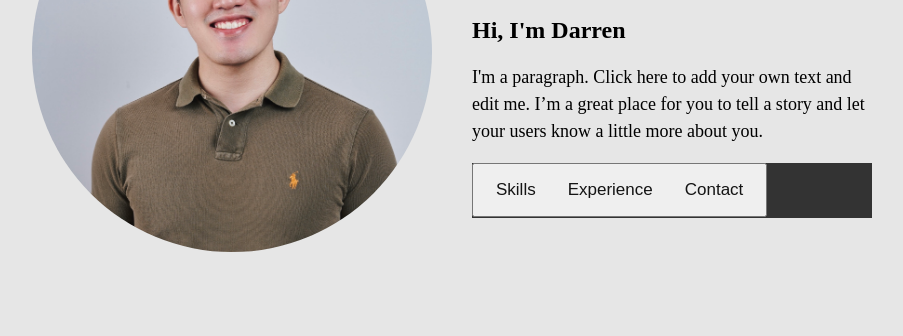
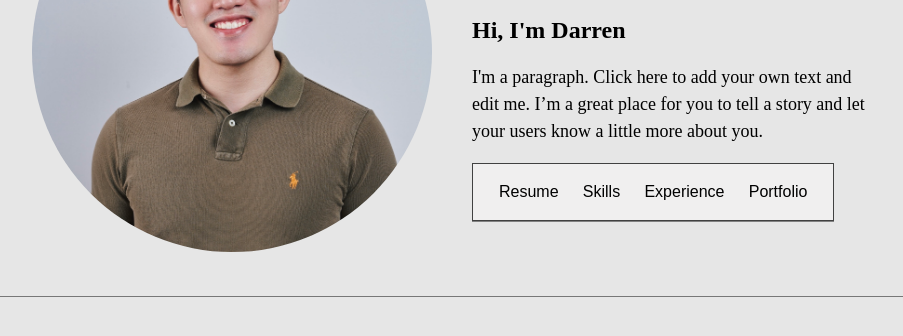
Before and after one commit to darrentanyf/resume, a plain HTML site: page index.html in a window 1280 px wide. Shown: the part 218-554 px from the top of the page, without its empty margins (198-1101 px from the left). Drawn offline with Linux system fonts and the light colour scheme.

Commit message:
About Me Complete

```diff
--- a/index.css
+++ b/index.css
@@ -2,6 +2,22 @@ body{
     background-color: #E6E6E6;
 
 }
+
+button {
+    background-color: rgb(240, 239, 239); /* Green */
+    border: none;
+    color: black;
+    padding: 5px 10px;
+    text-align: center;
+    text-decoration: none;
+    display: inline-block;
+    font-size: 16px;
+  }
+
+  button:hover {
+    color: rgb(72, 116, 158);
+  }
+
 .details {
     margin-top: 50px;
     margin-left: 20px
@@ -18,27 +34,35 @@ body{
     margin: 0px;
 }
 
-.navbarmenu {
-    background-color: #333;
+.linebreak {
+    box-sizing: border-box;
+    border-top: 1px solid #777777;
+    margin: 0 50px
 }
 
-.navbarmenu a {
+.navbar {
+    margin: 10px 5px;
+}
+.navbarmenu {
     float: left;
     text-align: center;
     color: #141414;
     padding: 14px 16px;
     text-decoration: none;
     font-size: 17px;
+    border: 1px solid #414141;
+    background-color: rgb(240, 239, 239);
+    box-shadow: 0 0.6px #414141;
 }
 
-.navbarmenu a:hover {
-    background-color: #ddd;
+/* .navbar:hover {
+    background-color: red;
     color: black;
 }
 
-.navbarmenu a.active {
+.navbar:active {
     background-color: #04AA6D;
-}
+} */
 
 .photo {
     border-radius: 50%;
@@ -51,4 +75,5 @@ body{
     display: flex;
     justify-content: center;
     margin-top: 50px;
+    margin-bottom: 20px;
 }
--- a/index.html
+++ b/index.html
@@ -19,11 +19,18 @@
           </p>
         </div>
         <div class="navbarmenu">
-          <button class="navbar"></a>
-          <a class="navbar">Skills</a>
+          <button>Resume</button>
+          <button>Skills</button>
+          <button>Experience</button>
+          <button>Portfolio</button>
+          <!-- <a class="navbar">Skills</a>
           <a class="navbar">Experience</a>
-          <a class="navbar">Contact</a>
+          <a class="navbar">Portfolio</a>
+          <a class="navbar">Contact</a> -->
         </div>
       </div>
     </div>
+    <div>
+        <div class="linebreak"
+    </div>
 </body>
```
